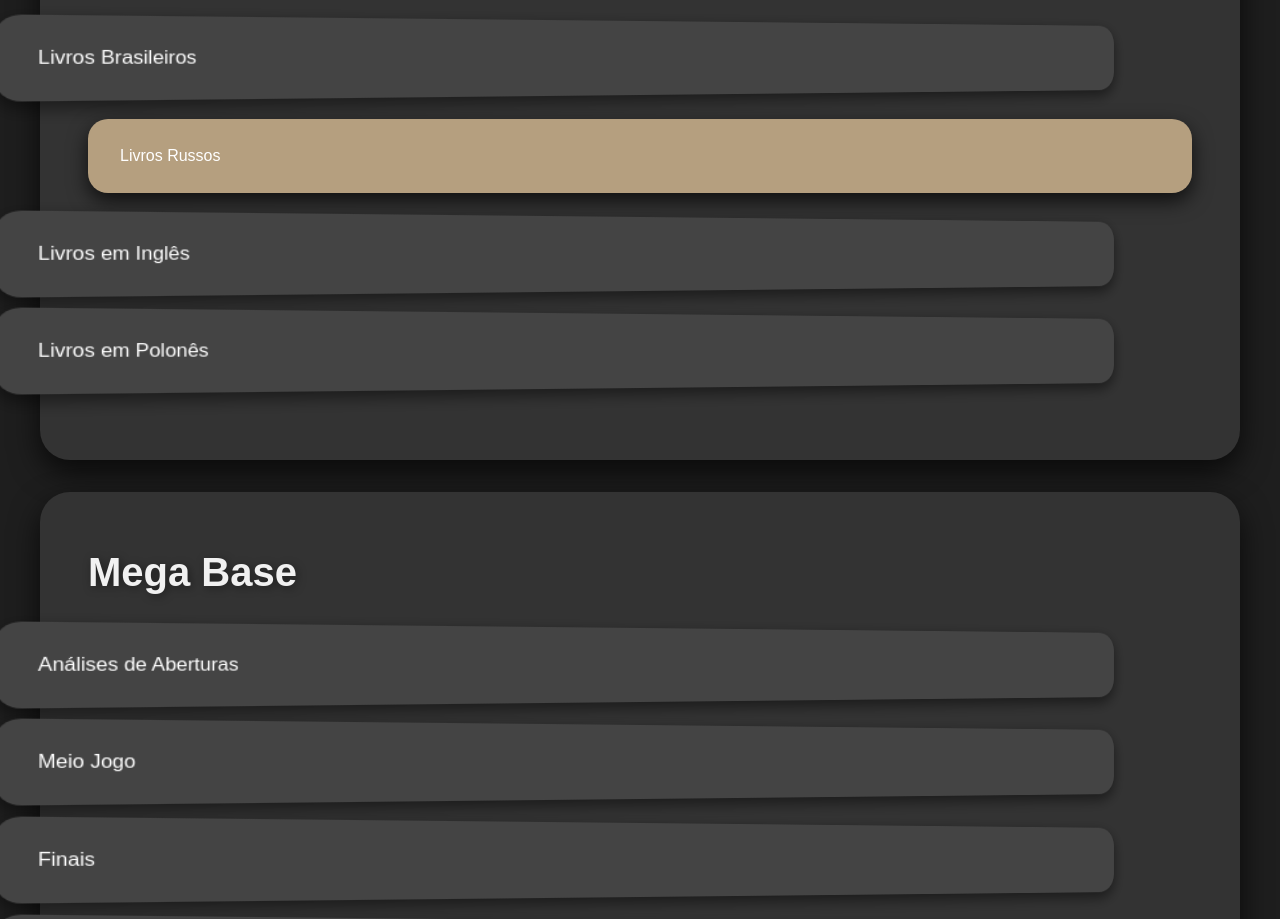
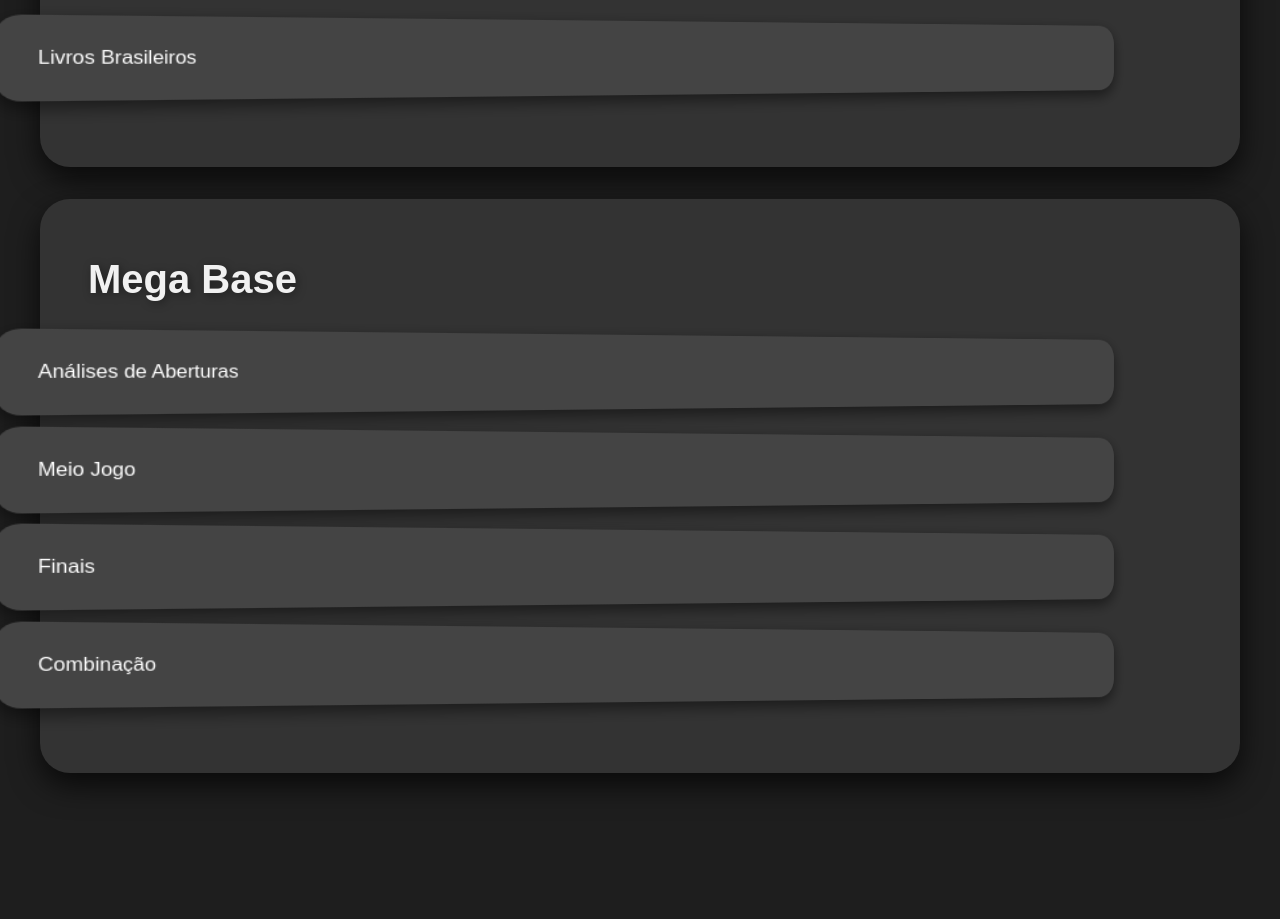
Before and after one commit to Wendeldddd/Wendel, a plain HTML site: page index.html in a window 1280 px wide. Shown: the part 3383-4302 px from the top of the page. After the commit the page ends 4268 px from the top, so only its background shows below. Drawn offline with Linux system fonts and the light colour scheme.

Commit message:
Update index.html

```diff
--- a/index.html
+++ b/index.html
@@ -54,9 +54,6 @@
             <section>
                 <h1>Livros</h1>
                 <div class="folder">Livros Brasileiros</div>
-                <div class="folder highlighted">Livros Russos</div>
-                <div class="folder">Livros em Inglês</div>
-                <div class="folder">Livros em Polonês</div>
             </section>
 
             <section>
```
